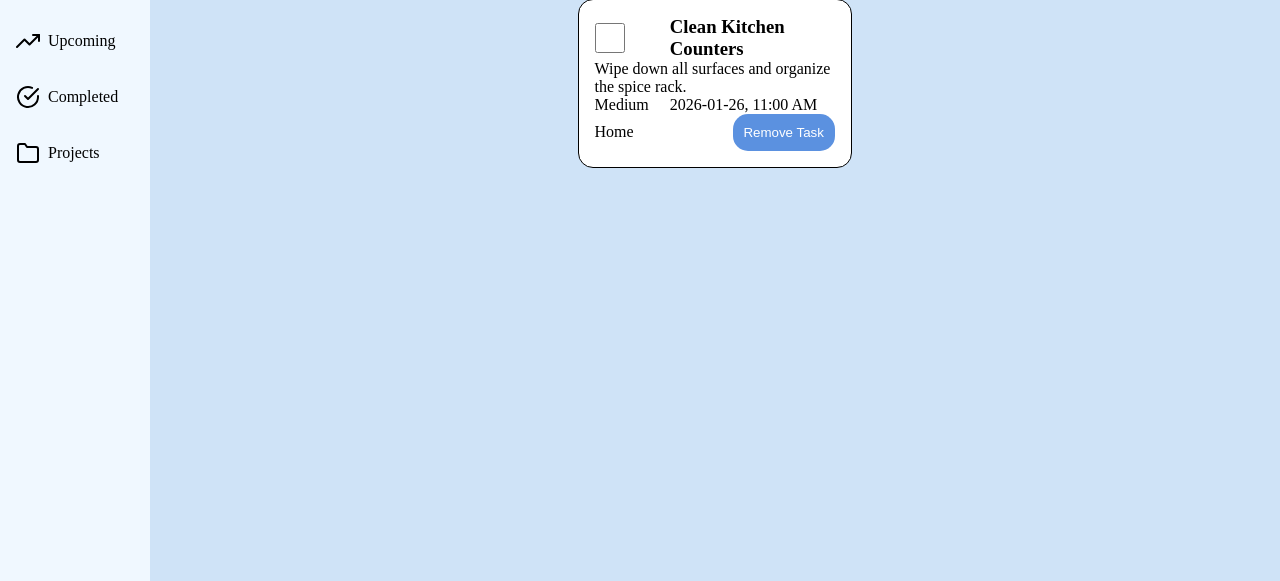
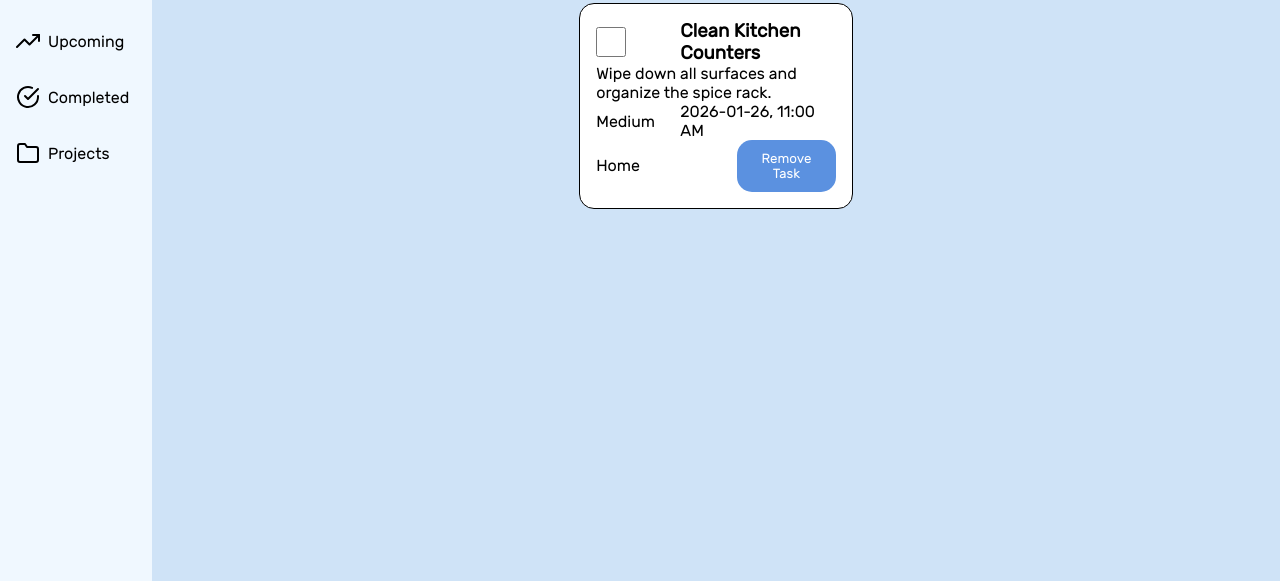
Before and after one commit to isi-code/odin-todo-list, a website built with webpack: page src/template.html in a window 1280 px wide. Shown: the part 219-800 px from the top of the page. Built offline with nearby package versions, Linux system fonts and the light colour scheme.

Commit message:
Add font to project

```diff
--- a/src/default-and-nav.css
+++ b/src/css/default-and-nav.css
@@ -3,6 +3,12 @@
     box-sizing: border-box;
     padding: 0;
     margin: 0;
+    font-family: rubik ;
+}
+
+@font-face {
+    font-family: rubik;
+    src: url(../assets/Rubik-Regular.ttf);
 }
 
 :root{
--- a/src/index.js
+++ b/src/index.js
@@ -1,5 +1,5 @@
-import "./default-and-nav.css";
-import "./body.css";
+import "./css/default-and-nav.css";
+import "./css/body.css";
 import { Task, TodoListHandler } from "./todo.js";
 import { TodoListDomFactory, TodoListRender } from "./todo-dom.js"
 import todoList from './todo-list.json'
--- a/webpack.common.js
+++ b/webpack.common.js
@@ -18,7 +18,11 @@
       {
         test: /\.css$/i,
         use: ["style-loader","css-loader"],
-      }
+      },
+      {
+        test: /\.(woff|woff2|eot|ttf|otf)$/i,
+        type: 'asset/resource',
+      },
     ]
   }
 };
```
Also changed, not shown: src/assets/Rubik-Regular.ttf (added), src/css/body.css (renamed from src/body.css).
